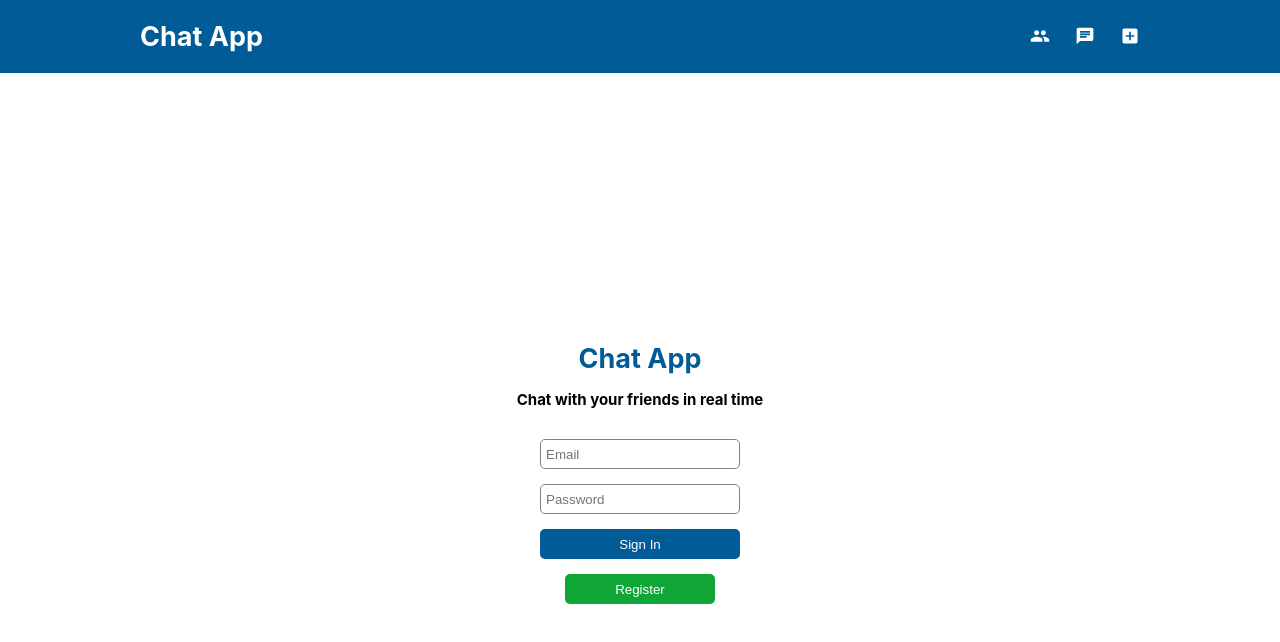
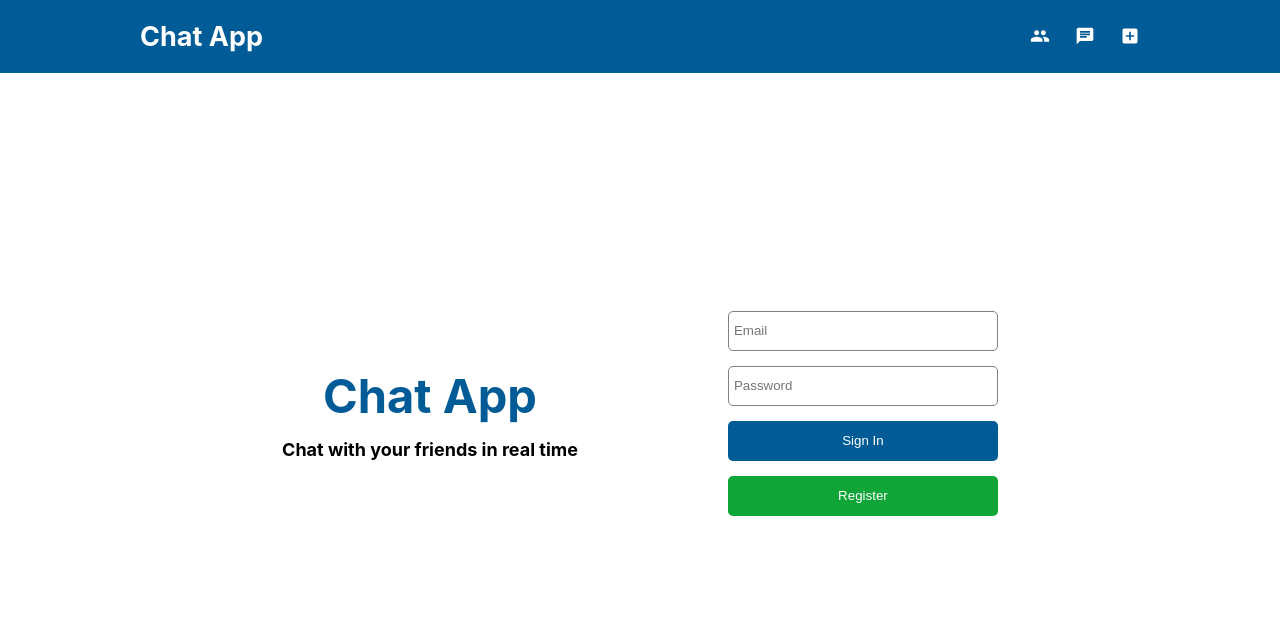
Before and after one commit to LucasTamaya/real-time-chat-app, a React (Create React App) app in the folder client/: page /login in a window 1280 px wide. Shown: the top 642 px of the page. Built offline with nearby package versions, Linux system fonts and the light colour scheme; no server answers.

Commit message:
finition page login et register

```diff
--- a/client/src/components/ConversationRoom.jsx
+++ b/client/src/components/ConversationRoom.jsx
@@ -6,7 +6,8 @@ import axios from "axios";
 import template from "../utils/template";
 
 // connecte le client au serveur
-const socket = io("https://react-real-time-chat-backend.herokuapp.com/");
+// const socket = io("https://react-real-time-chat-backend.herokuapp.com/");
+const socket = io("http://localhost:3001");
 
 const ConversationRoom = () => {
   // represente le message qu'on est entrain de taper
--- /dev/null
+++ b/client/src/components/Loading.jsx
@@ -0,0 +1,20 @@
+import "../styles/Loading.css";
+
+const Loading = () => {
+  return (
+    // <div className="loadingContainer">
+      <div className="lds-roller">
+        <div></div>
+        <div></div>
+        <div></div>
+        <div></div>
+        <div></div>
+        <div></div>
+        <div></div>
+        <div></div>
+      </div>
+    // </div>
+  );
+};
+
+export default Loading;
--- a/client/src/components/Login.jsx
+++ b/client/src/components/Login.jsx
@@ -6,6 +6,7 @@ import { Link, useNavigate } from "react-router-dom";
 import axios from "axios";
 import { useState } from "react";
 import template from "../utils/template";
+import Loading from "./Loading";
 
 const Login = () => {
   const [messageError, setMessageError] = useState("");
@@ -32,8 +33,8 @@ const Login = () => {
   });
 
   const handleAuth = async (input) => {
+    setMessageError("");
     setLoading(true);
-
     const res = await axios.post(`${template}api/auth/login`, {
       email: input.email,
       password: input.password,
@@ -106,16 +107,15 @@ const Login = () => {
           )}
         />
         <button type="submit" className="formContainer-signBtn">
-          Sign In
+          {!loading ? <div>Sign In</div> : <Loading />}
         </button>
         <Link to="/">
           <button className="formContainer-changeMethodConnexionBtn">
             Register
           </button>
         </Link>
+        {messageError && <p className="authMessageError">{messageError}</p>}
       </form>
-      {loading && <p>Loading ...</p>}
-      {messageError && <p>{messageError}</p>}
     </main>
   );
 };
--- a/client/src/components/Register.jsx
+++ b/client/src/components/Register.jsx
@@ -7,6 +7,7 @@ import axios from "axios";
 import { useState } from "react";
 import { AvatarGenerator } from "random-avatar-generator";
 import template from "../utils/template";
+import Loading from "./Loading";
 
 const Register = () => {
   const [messageError, setMessageError] = useState("");
@@ -39,6 +40,7 @@ const Register = () => {
   });
 
   const handleRegister = async (input) => {
+    setMessageError("");
     setLoading(true);
     const randomAvatar = generator.generateRandomAvatar(); //génère une url d'un avatar random
 
@@ -132,16 +134,16 @@ const Register = () => {
           )}
         />
         <button type="submit" className="formContainer-signBtn">
-          Register
+          {/* Register */}
+          {!loading ? <div>Register</div> : <Loading />}
         </button>
         <Link to="/login">
           <button className="formContainer-changeMethodConnexionBtn">
             Sign In
           </button>
         </Link>
+        {messageError && <p className="authMessageError">{messageError}</p>}
       </form>
-      {loading && <p>Loading ...</p>}
-      {messageError && <p>{messageError}</p>}
     </main>
   );
 };
--- a/client/src/index.css
+++ b/client/src/index.css
@@ -9,6 +9,8 @@
 	font-size: 10px;
 	--main-blue: #005b96;
 	--main-green: #10a537;
+	--hover-blue: #005a96c9;
+	--hover-green: #10a538d2;
 }
 
 p{
@@ -26,6 +28,7 @@ body {
 		'Helvetica Neue', sans-serif;
 	-webkit-font-smoothing: antialiased;
 	-moz-osx-font-smoothing: grayscale;
+	overflow-x: hidden;
 }
 
 code {
--- a/client/src/styles/Auth.css
+++ b/client/src/styles/Auth.css
@@ -1,6 +1,6 @@
 .registerContainer {
   width: 100vw;
-  height: 100vh;
+  height: 85vh;
   display: flex;
   flex-direction: column;
   justify-content: center;
@@ -18,7 +18,7 @@
   text-align: center;
 }
 
-.formContainer{
+.formContainer {
   display: flex;
   flex-direction: column;
   align-items: center;
@@ -27,38 +27,108 @@
   margin: 0 auto;
 }
 
-.formContainer-input{
+.formContainer-input {
   width: 200px;
-    height: 30px;
+  height: 35px;
   padding: 5px;
   border-radius: 5px;
   border: 1px solid grey;
 }
 
-.formContainer-input:focus{
+.formContainer-input:focus {
   outline: none;
 }
 
-.formContainer-input-error{
+.formContainer-input-error {
   color: red;
+  font-size: 1rem;
 }
 
-.formContainer-signBtn{
+.formContainer-signBtn {
   width: 100%;
   border-radius: 5px;
-    height: 30px;
+  height: 35px;
   border: none;
   background-color: var(--main-blue);
   cursor: pointer;
   color: white;
+  transition: background-color 0.2s ease;
+  display: flex;
+  justify-content: center;
+  align-items: center;
 }
 
-.formContainer-changeMethodConnexionBtn{
-    height: 30px;
-    width: 150px;
+.formContainer-signBtn:hover{
+  background-color: var(--hover-blue);
+}
+
+.formContainer-changeMethodConnexionBtn {
+  height: 35px;
+  width: 200px;
   border: none;
   border-radius: 5px;
   color: white;
   background-color: var(--main-green);
   cursor: pointer;
+  transition: background-color 0.2s ease;
 }
+
+/* Message erreur */
+.authMessageError{
+  font-size: 1.3rem;
+  color: red;
+  text-align: center;
+}
+
+.formContainer-changeMethodConnexionBtn:hover{
+  background-color: var(--hover-green);
+}
+
+@media screen and (min-width: 768px) {
+  .registerContainer {
+    flex-direction: row;
+    row-gap: none;
+    align-items: center;
+    column-gap: 150px;
+  }
+
+  .registerTitle{
+    /* background-color: green; */
+  }
+
+  .formContainer {
+    margin: 0;
+    width: 270px;
+    /* background-color: red; */
+  }
+
+  .registerTitle-h1 {
+    font-size: 4.7rem;
+  }
+
+  .registerTitle-h2 {
+    font-size: 1.8rem;
+  }
+
+  .formContainer-input {
+    height: 40px;
+    width: 270px;
+  }
+
+  .formContainer-signBtn {
+    height: 40px;
+    width: 270px;
+  }
+
+  .formContainer-changeMethodConnexionBtn {
+    height: 40px;
+    width: 270px;
+  }
+
+  /* Message erreur */
+/* .authMessageError{
+  position: absolute;
+  bottom: 0;
+  right: 0;
+} */
+}
--- /dev/null
+++ b/client/src/styles/Loading.css
@@ -0,0 +1,85 @@
+.lds-roller {
+  display: inline-block;
+  position: relative;
+  width: 80px;
+  height: 80px;
+  transform: scale(0.3);
+}
+.lds-roller div {
+  animation: lds-roller 1.2s cubic-bezier(0.5, 0, 0.5, 1) infinite;
+  transform-origin: 40px 40px;
+}
+.lds-roller div:after {
+  content: " ";
+  display: block;
+  position: absolute;
+  width: 7px;
+  height: 7px;
+  border-radius: 50%;
+  background: #fff;
+  margin: -4px 0 0 -4px;
+}
+.lds-roller div:nth-child(1) {
+  animation-delay: -0.036s;
+}
+.lds-roller div:nth-child(1):after {
+  top: 63px;
+  left: 63px;
+}
+.lds-roller div:nth-child(2) {
+  animation-delay: -0.072s;
+}
+.lds-roller div:nth-child(2):after {
+  top: 68px;
+  left: 56px;
+}
+.lds-roller div:nth-child(3) {
+  animation-delay: -0.108s;
+}
+.lds-roller div:nth-child(3):after {
+  top: 71px;
+  left: 48px;
+}
+.lds-roller div:nth-child(4) {
+  animation-delay: -0.144s;
+}
+.lds-roller div:nth-child(4):after {
+  top: 72px;
+  left: 40px;
+}
+.lds-roller div:nth-child(5) {
+  animation-delay: -0.18s;
+}
+.lds-roller div:nth-child(5):after {
+  top: 71px;
+  left: 32px;
+}
+.lds-roller div:nth-child(6) {
+  animation-delay: -0.216s;
+}
+.lds-roller div:nth-child(6):after {
+  top: 68px;
+  left: 24px;
+}
+.lds-roller div:nth-child(7) {
+  animation-delay: -0.252s;
+}
+.lds-roller div:nth-child(7):after {
+  top: 63px;
+  left: 17px;
+}
+.lds-roller div:nth-child(8) {
+  animation-delay: -0.288s;
+}
+.lds-roller div:nth-child(8):after {
+  top: 56px;
+  left: 12px;
+}
+@keyframes lds-roller {
+  0% {
+    transform: rotate(0deg);
+  }
+  100% {
+    transform: rotate(360deg);
+  }
+}
--- a/client/src/utils/template.js
+++ b/client/src/utils/template.js
@@ -1,3 +1,4 @@
-const template = " https://react-real-time-chat-backend.herokuapp.com/";
+// const template = "https://react-real-time-chat-backend.herokuapp.com/";
+const template = "http://localhost:3001/";
 
 module.exports = template;
```
Also changed, not shown: 1 other file (tests, documents, lock files or other folders). Lines whose indentation alone changed are shown as unchanged.
